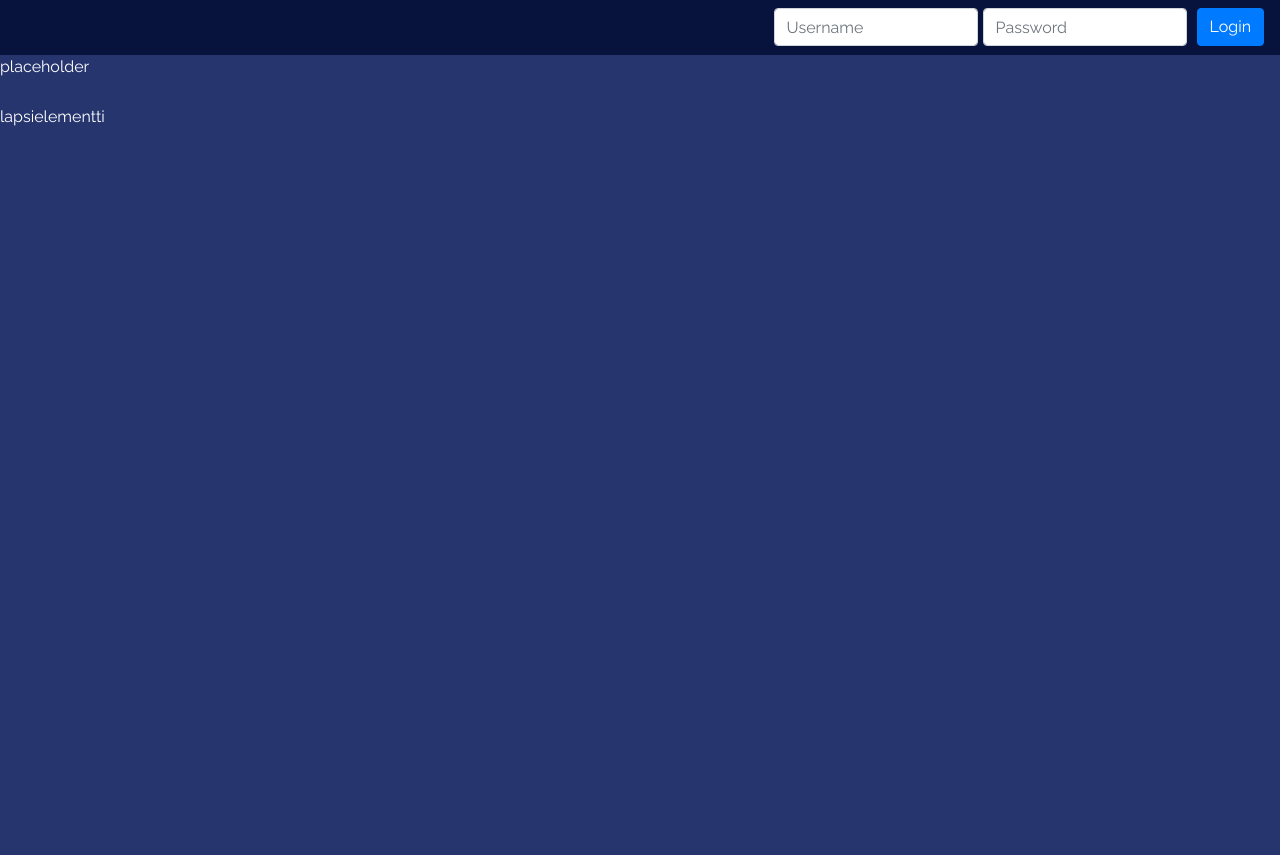
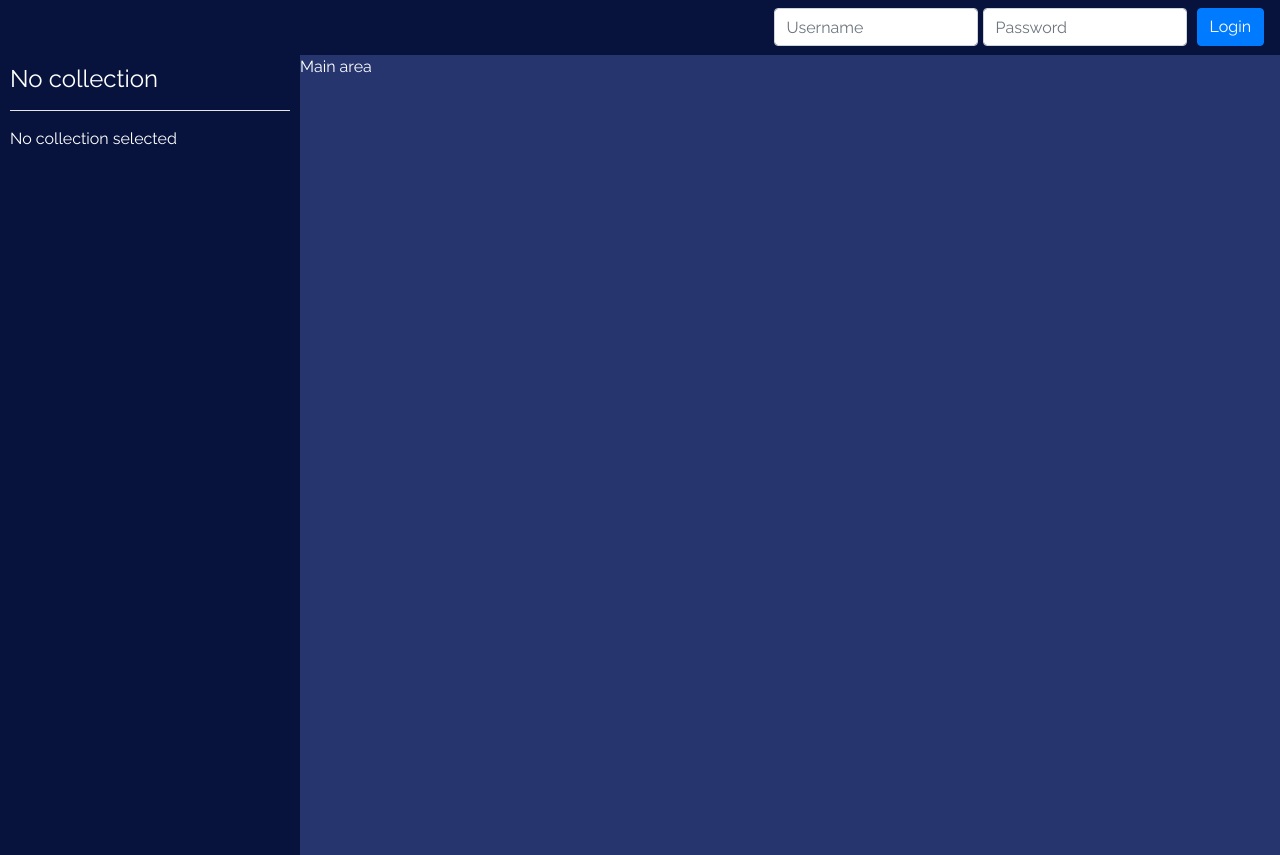
Before and after one commit to pekoe09/pandorarn, a React app in the folder pandora/: page / in a window 1280 px wide. Before the commit the page ends 800 px from the top, so only its background shows below. Built offline with nearby package versions, Linux system fonts and the light colour scheme.

Commit message:
Sidebar with category items

```diff
--- a/pandora/src/components/app/app.css
+++ b/pandora/src/components/app/app.css
@@ -1,3 +1,10 @@
+.body {
+  min-height: 100vh;
+  max-width: 100vw;
+  margin: 0;
+  overflow: hidden;
+}
+
 .form-label {
   margin-right: 10px;
 }
--- /dev/null
+++ b/pandora/src/components/categories/categoryBarItem.js
@@ -0,0 +1,26 @@
+import React from 'react'
+import './categoryBarItem.scss'
+
+const CategoryBarItem = ({ category }) => {
+
+  const hasSubCategories = category.categories
+  const getToggle = () => {
+    if (hasSubCategories)
+      return <button className='category-bar-item-toggle'>+</button>
+    else
+      return ''
+  }
+
+
+  return (
+    <div
+      className='category-bar-item justify-content-between'
+      style={{ display: 'flex' }}
+    >
+      <span>{category.name}</span>
+      {getToggle()}
+    </div>
+  )
+}
+
+export default CategoryBarItem
--- /dev/null
+++ b/pandora/src/components/categories/categoryBarItem.scss
@@ -0,0 +1,19 @@
+@import '../../styles/colors';
+
+.category-bar-item {
+  color: white;
+  border-color: $highlight-color;
+  border-style: solid;
+  padding: 5px;
+  margin: 5px;
+}
+
+.category-bar-item-toggle {
+  background-color: $dark-ground-color;
+  color: white;
+  font-weight: 700;
+  border: none;
+  &:focus {
+    outline: none;
+  }
+}
--- /dev/null
+++ b/pandora/src/components/categories/index.js
@@ -0,0 +1,5 @@
+import CategoryBarItem from './categoryBarItem'
+
+export {
+  CategoryBarItem
+}
--- a/pandora/src/components/collections/collectionSelect.js
+++ b/pandora/src/components/collections/collectionSelect.js
@@ -4,7 +4,7 @@ import { Form } from 'react-bootstrap'
 import { changeCollection } from '../../actions'
 
 const getOptions = (collections) => {
-  return collections.map(c => <option value={c.id}>{c.name}</option>)
+  return collections.map(c => <option value={c.id} key={c.id}>{c.name}</option>)
 }
 
 const CollectionSelect = ({ collections, isInline, changeCollection }) => {
--- a/pandora/src/components/layout/layout.js
+++ b/pandora/src/components/layout/layout.js
@@ -1,20 +1,37 @@
 import React from 'react'
 import { connect } from 'react-redux'
 import MainBar from './mainbar'
+import SideBar from './sidebar'
 import './layout.scss'
 
 const Layout = (props) => {
   return (
-    <div>
+    <>
       <MainBar
         currentUser={props.currentUser}
         collections={props.collections}
       />
-      <div style={{ height: '50px' }}>
-        <p>placeholder</p>
+      <div
+        style={{
+          display: 'flex',
+          overflow: 'hidden',
+          minHeight: '100vh'
+        }}
+      >
+        <SideBar
+          collections={props.collections}
+          currentCollection={props.currentCollection}
+        />
+        <div
+          style={{
+            flexGrow: 1,
+
+          }}
+        >
+          <p>Main area</p>
+        </div>
       </div>
-      {props.children}
-    </div>
+    </>
   )
 }
 
--- a/pandora/src/components/layout/layout.scss
+++ b/pandora/src/components/layout/layout.scss
@@ -4,4 +4,8 @@ body {
   font-family: $font-stack;
   color: white;
   background-color: $primary-color;
+  min-height: 100vh;
+  max-width: 100vw;
+  margin: 0;
+  overflow: hidden;
 }
--- a/pandora/src/components/layout/mainbar/mainBar.js
+++ b/pandora/src/components/layout/mainbar/mainBar.js
@@ -4,7 +4,6 @@ import { NavLink } from 'react-router-dom'
 import { Login, Logout } from '../../users'
 import { CollectionSelect } from '../../collections'
 import './mainbar.scss'
-import collectionReducer from '../../../reducers/collectionReducer'
 
 const AnonymousItems = () => {
   return (
--- /dev/null
+++ b/pandora/src/components/layout/sidebar/index.js
@@ -0,0 +1,3 @@
+import SideBar from './sidebar'
+
+export default SideBar
--- /dev/null
+++ b/pandora/src/components/layout/sidebar/sidebar.js
@@ -0,0 +1,31 @@
+import React, { createRef } from 'react'
+import { CollectionSelect } from '../../collections'
+import { CategoryBarItem } from '../../categories'
+import './sidebar.scss'
+
+const SideBar = ({ collections, currentCollection }) => {
+
+  const getCategoryItems = () => {
+    let categoryItems = (currentCollection && currentCollection.categories) ?
+      currentCollection.categories.map(c =>
+        <CategoryBarItem category={c} key={c.id} />)
+      : 'No categories in the collection'
+    return categoryItems
+  }
+
+  return (
+    <>
+      <div className='sidebar'>
+        {currentCollection && <h4>{currentCollection.name}</h4>}
+        {!currentCollection && <h4>No collection</h4>}
+        <hr color='white' />
+        <div>
+          {currentCollection && getCategoryItems()}
+          {!currentCollection && <p>No collection selected</p>}
+        </div>
+      </div>
+    </>
+  )
+}
+
+export default SideBar
--- /dev/null
+++ b/pandora/src/components/layout/sidebar/sidebar.scss
@@ -0,0 +1,7 @@
+@import '../../../styles/colors';
+
+.sidebar {
+  background-color: $dark-ground-color;
+  padding: 10px;
+  min-width: 300px;
+}
--- a/pandora/src/index.css
+++ /dev/null
@@ -1,13 +0,0 @@
-body {
-  margin: 0;
-  font-family: -apple-system, BlinkMacSystemFont, 'Segoe UI', 'Roboto', 'Oxygen',
-    'Ubuntu', 'Cantarell', 'Fira Sans', 'Droid Sans', 'Helvetica Neue',
-    sans-serif;
-  -webkit-font-smoothing: antialiased;
-  -moz-osx-font-smoothing: grayscale;
-}
-
-code {
-  font-family: source-code-pro, Menlo, Monaco, Consolas, 'Courier New',
-    monospace;
-}
--- a/pandora/src/index.js
+++ b/pandora/src/index.js
@@ -1,6 +1,5 @@
 import React from 'react';
 import ReactDOM from 'react-dom';
-import './index.css';
 import App from './components/app/app';
 import { BrowserRouter as Router } from 'react-router-dom'
 import { Provider } from 'react-redux'
--- a/pandora/src/reducers/collectionReducer.js
+++ b/pandora/src/reducers/collectionReducer.js
@@ -4,9 +4,24 @@ import {
 
 const initialState = {
   items: [
-    {name: 'Medals', id: 1},
-    {name: 'Bank notes', id: 2},
-    {name: 'Badges', id: 3}
+    {
+      name: 'Medals', id: 1,
+      categories: [
+        {
+          name: 'France',
+          id: 1,
+          categories: [
+            { name: "Legion d'Honneur", id: 1 },
+            { name: 'Campaign Medals', id: 2 },
+            { name: 'Croix de Guerre', id: 3 }
+          ]
+        },
+        { name: 'Sweden', id: 2 },
+        { name: 'Albania', id: 3 }
+      ]
+    },
+    { name: 'Bank notes', id: 2 },
+    { name: 'Badges', id: 3 }
   ],
   currentCollection: null
 }
```
